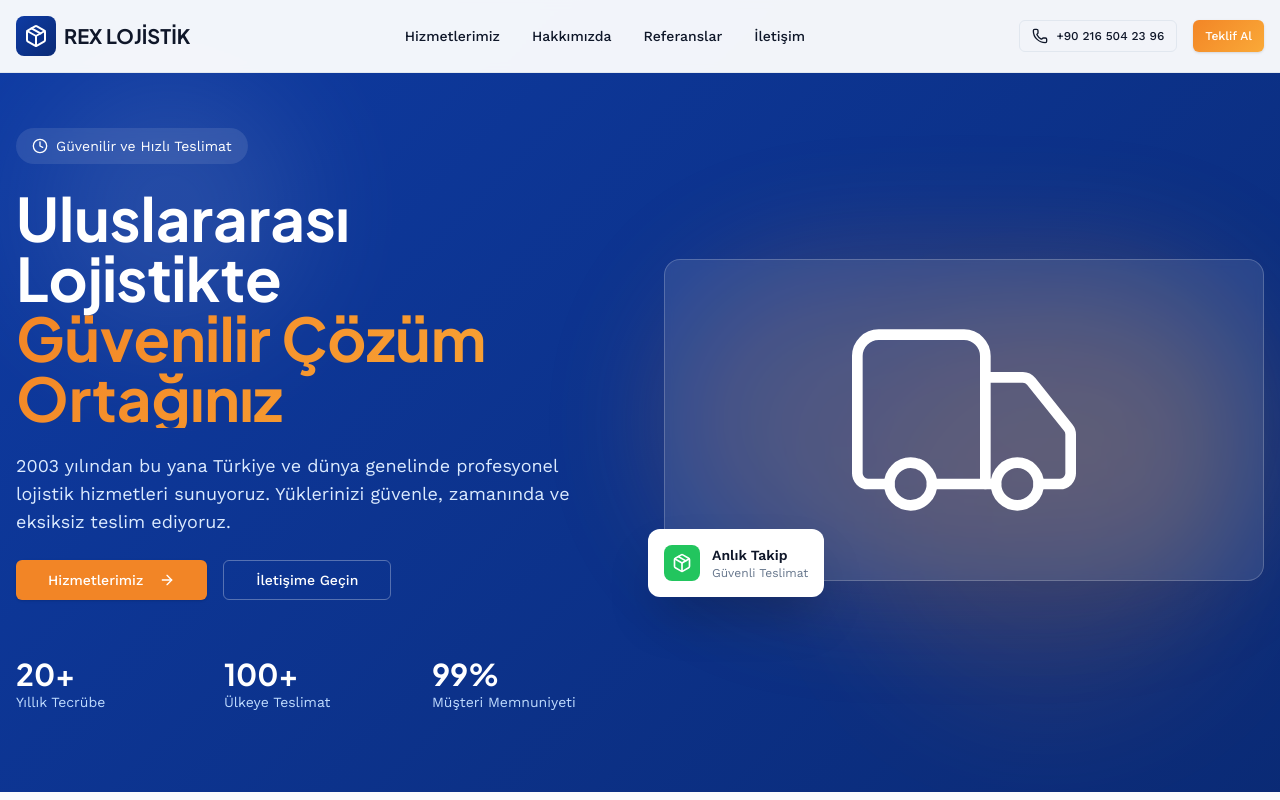
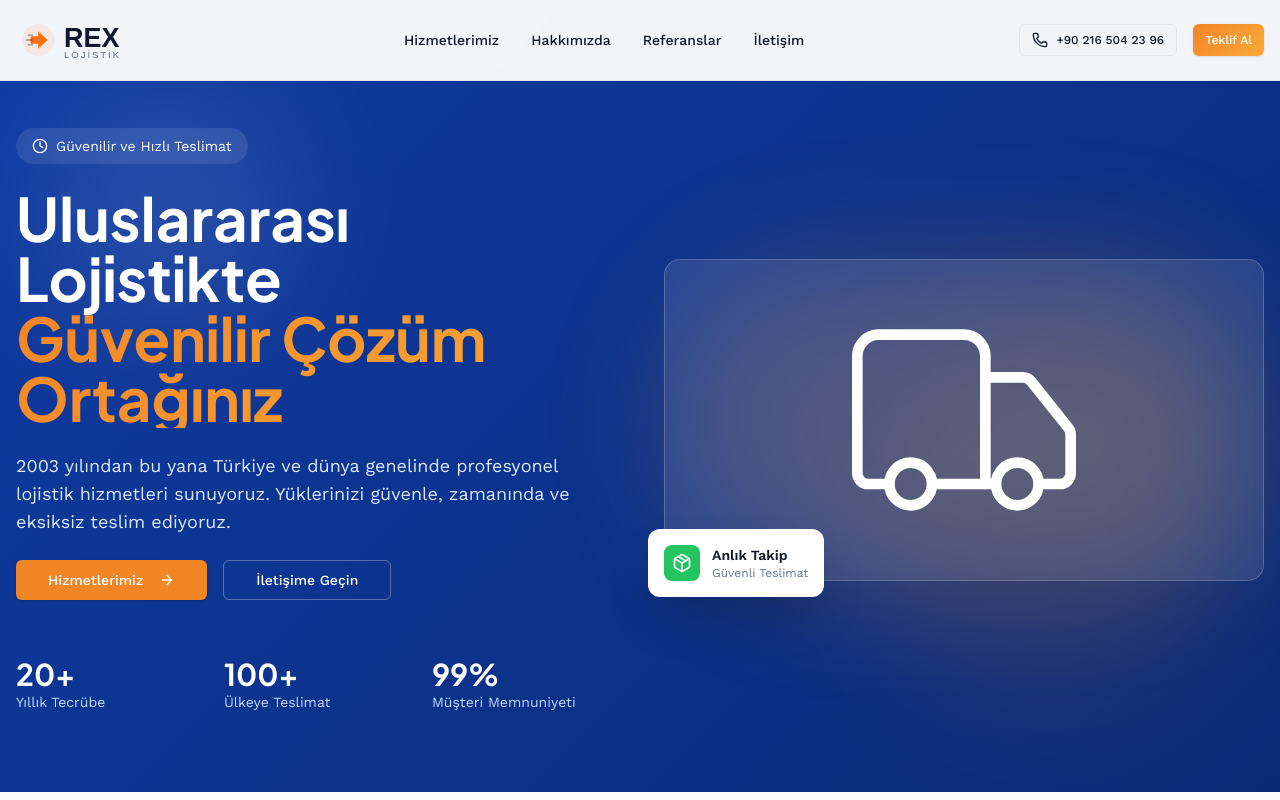
Before and after one commit to hakankesikler/sg-858f4a06-cef2-4736-8b39-c7b4ea443985-1773598027, a Next.js app: page / in a window 1280 px wide. Shown: the top 800 px of the page. Built offline with nearby package versions, Linux system fonts and the light colour scheme.

Commit message:
feat(ui): Add company logo to Header and Footer

```diff
--- a/src/components/Footer.tsx
+++ b/src/components/Footer.tsx
@@ -1,5 +1,6 @@
 import Link from "next/link";
-import { Package, Mail, Phone, MapPin, Facebook, Twitter, Instagram, Linkedin } from "lucide-react";
+import { Mail, Phone, MapPin, Facebook, Twitter, Instagram, Linkedin } from "lucide-react";
+import Image from "next/image";
 
 export function Footer() {
   return (
@@ -7,12 +8,15 @@ export function Footer() {
       <div className="container mx-auto px-4 py-16">
         <div className="grid md:grid-cols-2 lg:grid-cols-4 gap-8 mb-12">
           <div>
-            <div className="flex items-center gap-2 mb-4">
-              <div className="bg-gradient-accent p-2 rounded-lg">
-                <Package className="w-5 h-5 text-white" />
-              </div>
-              <span className="font-heading font-bold text-lg">REX LOJİSTİK</span>
-            </div>
+            <Link href="/" className="inline-block mb-4">
+              <Image
+                src="/rex-logo.svg"
+                alt="REX Lojistik Logo"
+                width={180}
+                height={50}
+                className="h-12 w-auto brightness-0 invert"
+              />
+            </Link>
             <p className="text-blue-200 text-sm mb-4">
               2003 yılından bu yana güvenilir, hızlı ve profesyonel uluslararası lojistik çözümleri.
             </p>
--- a/src/components/Header.tsx
+++ b/src/components/Header.tsx
@@ -1,17 +1,22 @@
 import Link from "next/link";
 import { Button } from "@/components/ui/button";
-import { Menu, Package, Phone } from "lucide-react";
+import { Menu, Phone } from "lucide-react";
+import Image from "next/image";
 
 export function Header() {
   return (
     <header className="fixed top-0 left-0 right-0 z-50 bg-white/95 backdrop-blur-sm border-b border-border">
       <div className="container mx-auto px-4 py-4">
         <div className="flex items-center justify-between">
-          <Link href="/" className="flex items-center gap-2">
-            <div className="bg-gradient-hero p-2 rounded-lg">
-              <Package className="w-6 h-6 text-white" />
-            </div>
-            <span className="font-heading font-bold text-xl text-navy">REX LOJİSTİK</span>
+          <Link href="/" className="flex items-center">
+            <Image
+              src="/rex-logo.svg"
+              alt="REX Lojistik Logo"
+              width={180}
+              height={50}
+              className="h-12 w-auto"
+              priority
+            />
           </Link>
 
           <nav className="hidden md:flex items-center gap-8">
```
Also changed, not shown: public/2_3_.png (added), public/rex-logo.svg (added).
